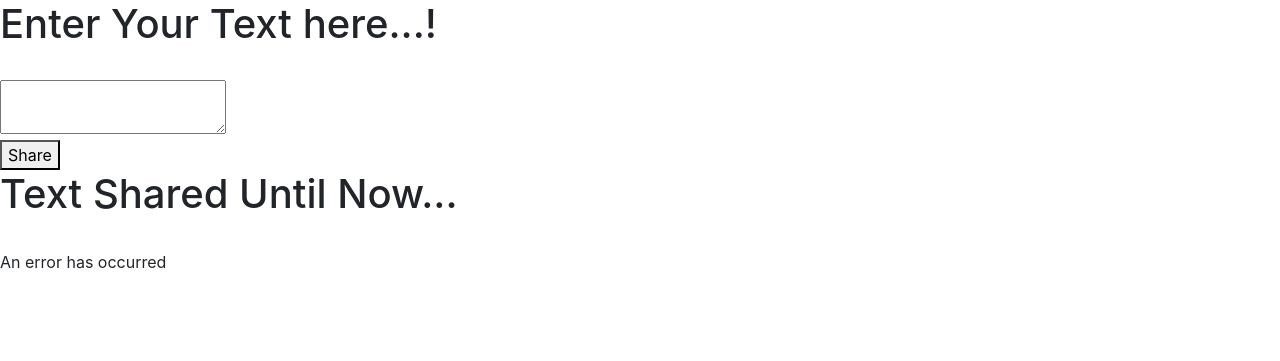
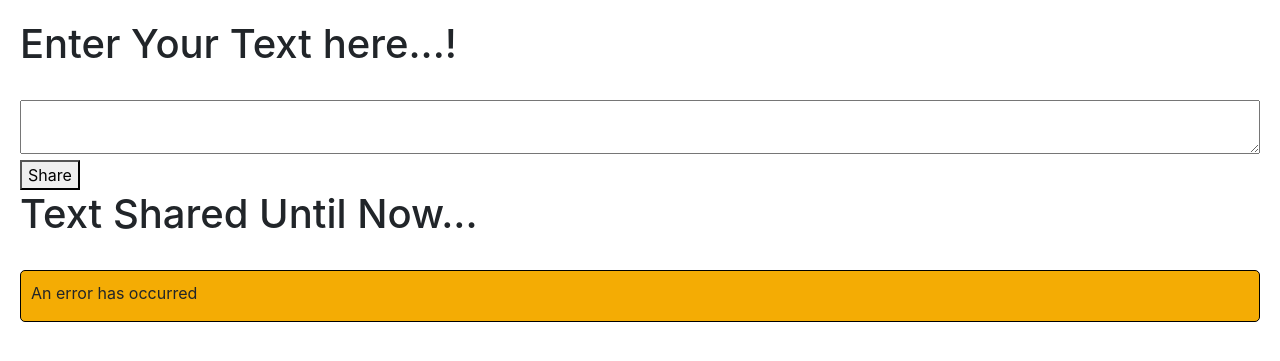
Before and after one commit to BharathGithubUser/TextSharingInPhp, a PHP site: page / in a window 1280 px wide. Shown: the top 361 px of the page. Run offline with PHP 8.4, Linux system fonts and the light colour scheme.

Commit message:
updated the style for displaying the texts...list

```diff
--- a/index.php
+++ b/index.php
@@ -48,14 +48,25 @@
 
 	    });
 	</script>
+	<style type="text/css">
+		.text_component {
+			overflow-y: scroll;
+			max-height: 300px;
+			background-color: #f4ac04;
+			border-radius: 5px;
+			border: 1px solid #000;
+		}
+	</style>
 </head>
-<body>
+<body style="margin: 20px">
 	<h1> Enter Your Text here...!</h1><br>
 	<form id = "text_data">
-		<textarea name = "textarea" required></textarea> <br>
+		<textarea name = "textarea" style = "width: 100%" required></textarea> <br>
 		<button type = "submit" id = "submit_data">Share</button>
 	</form>
 	<h1> Text Shared Until Now...</h1><br>
-	<div id = "contents"></div>
+	<div class="text_component">
+		<div id = "contents" style="margin: 10px"></div>
+	</div>
 </body>
 </html>
```
